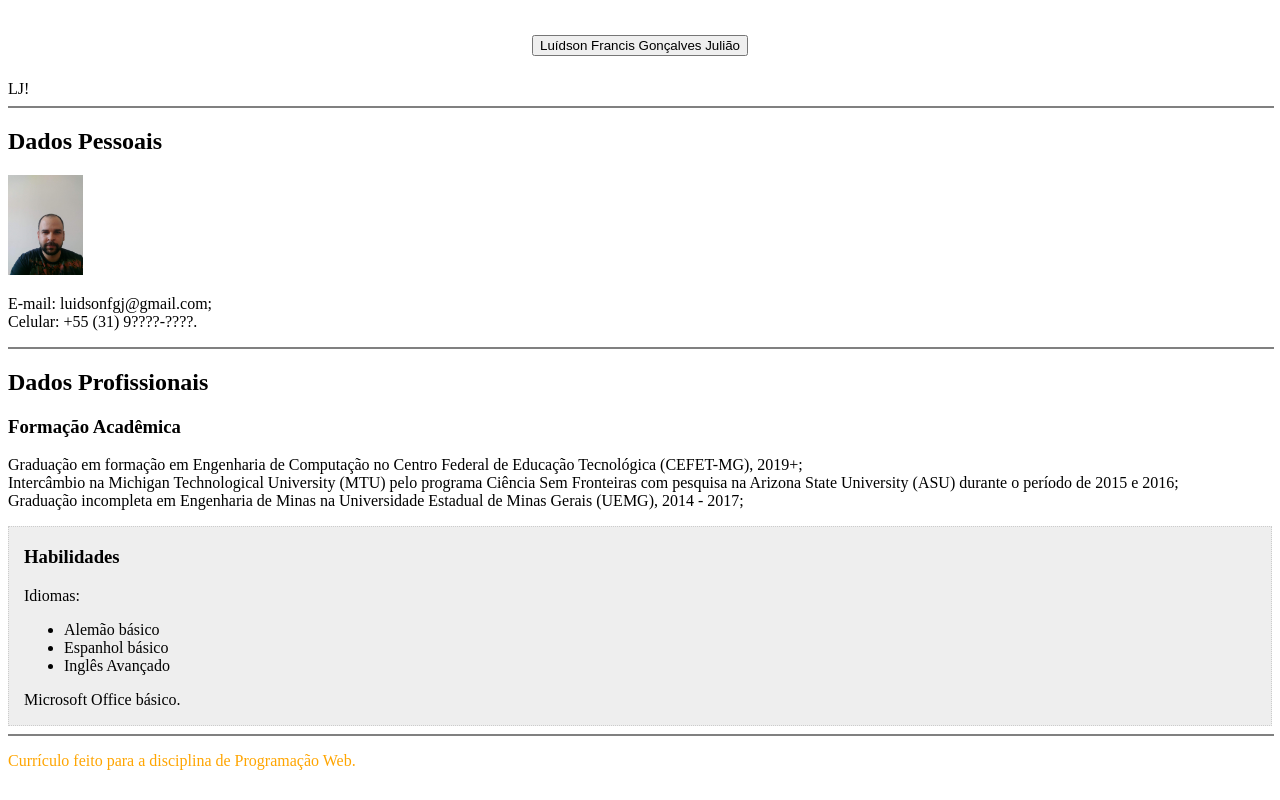
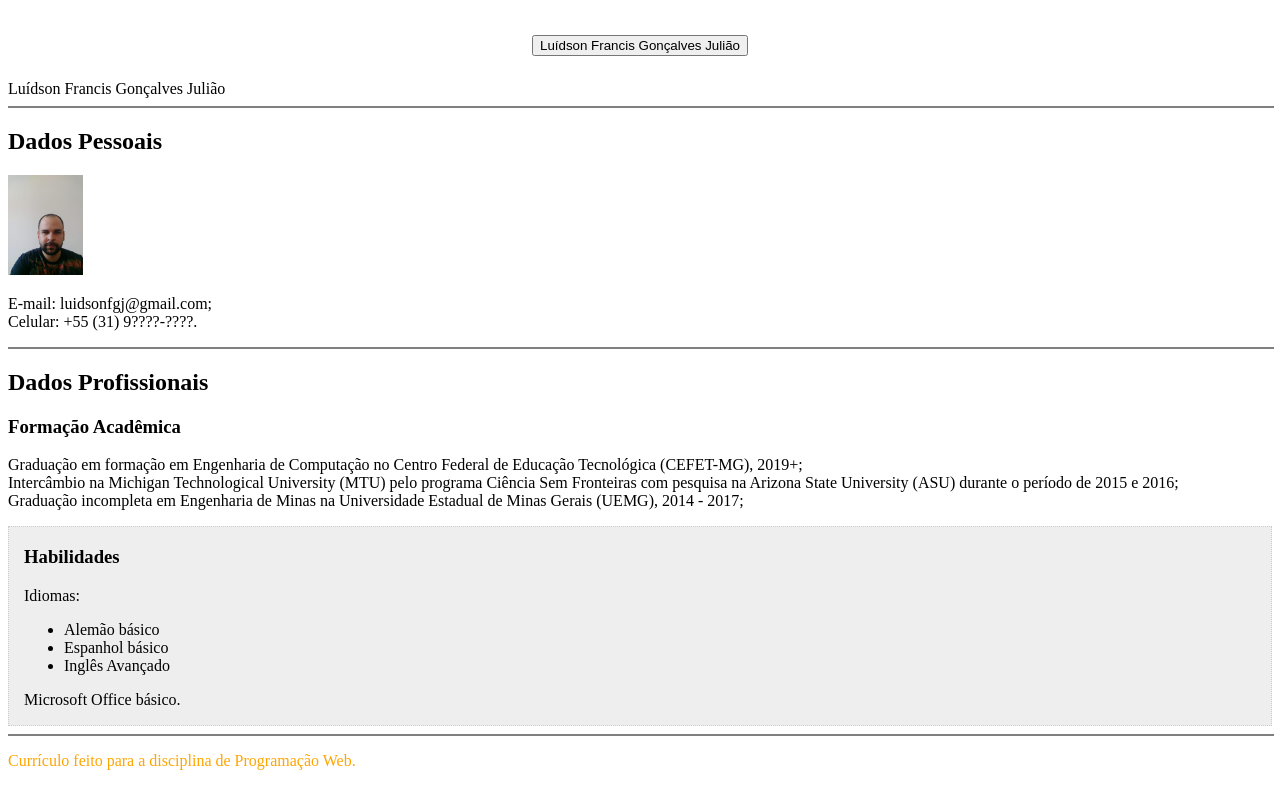
Before and after one commit to luidsonj/pw, a plain HTML site: page index.html in a window 1280 px wide. Drawn offline with Linux system fonts and the light colour scheme.

Commit message:
Update index.html

```diff
--- a/index.html
+++ b/index.html
@@ -10,7 +10,7 @@
 <body>
 
   <h1><center><button id="testejs">Luídson Francis Gonçalves Julião</button></center></h1>
-  <buttontype="button"onclick="document.getElementById('testejs').innerHTML='Luídson Francis Gonçalves Julião'">LJ!</button>
+  <buttontype="button"onclick="document.getElementById('testejs').innerHTML='RIP 1992-2020'">Luídson Francis Gonçalves Julião</button>
   <hr width=100% noshade>
 
   <h2>Dados Pessoais</h2>
```
